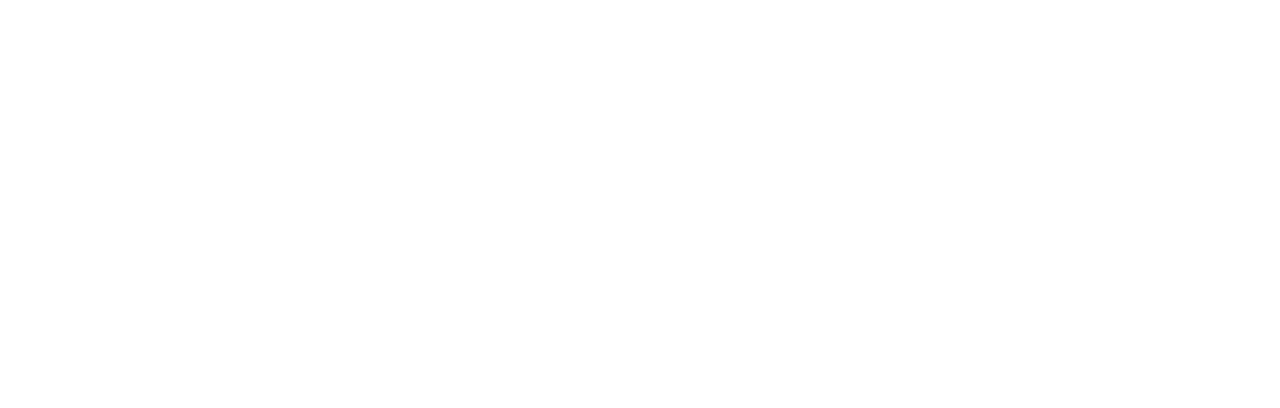
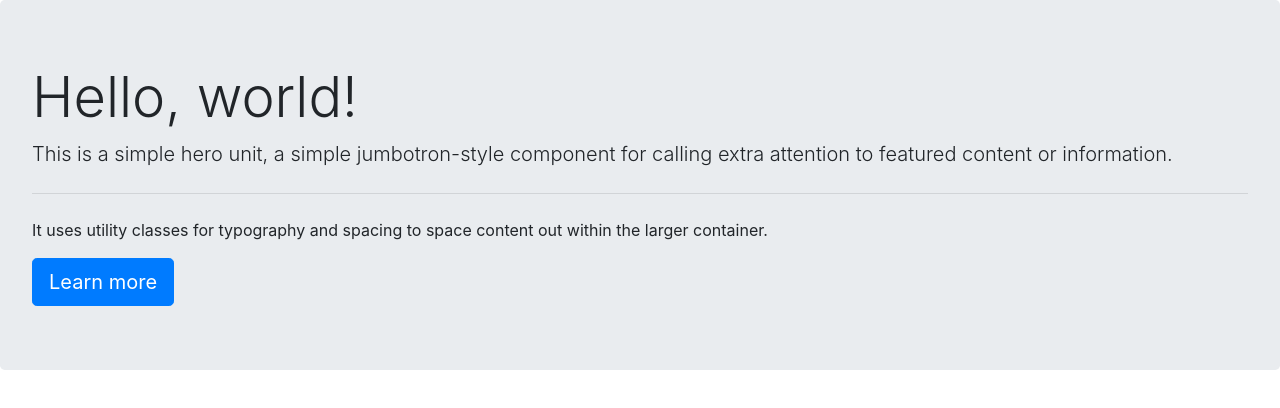
Before and after one commit to hoangodac2805/FirstRepository, a plain HTML site: page index.html in a window 1280 px wide. Drawn offline with nearby package versions, Linux system fonts and the light colour scheme.

Commit message:
them banner

```diff
--- a/index.html
+++ b/index.html
@@ -1,5 +1,6 @@
 <!doctype html>
 <html lang="en">
+
 <head>
   <title>Title</title>
   <!-- Required meta tags -->
@@ -7,14 +8,34 @@
   <meta name="viewport" content="width=device-width, initial-scale=1, shrink-to-fit=no">
 
   <!-- Bootstrap CSS -->
-    <link rel="stylesheet" href="https://stackpath.bootstrapcdn.com/bootstrap/4.3.1/css/bootstrap.min.css" integrity="sha384-ggOyR0iXCbMQv3Xipma34MD+dH/1fQ784/j6cY/iJTQUOhcWr7x9JvoRxT2MZw1T" crossorigin="anonymous">
+  <link rel="stylesheet" href="https://stackpath.bootstrapcdn.com/bootstrap/4.3.1/css/bootstrap.min.css"
+    integrity="sha384-ggOyR0iXCbMQv3Xipma34MD+dH/1fQ784/j6cY/iJTQUOhcWr7x9JvoRxT2MZw1T" crossorigin="anonymous">
 </head>
+
 <body>
+  <div>
+    <div class="jumbotron">
+      <h1 class="display-4">Hello, world!</h1>
+      <p class="lead">This is a simple hero unit, a simple jumbotron-style component for calling extra attention to
+        featured
+        content or information.</p>
+      <hr class="my-4">
+      <p>It uses utility classes for typography and spacing to space content out within the larger container.</p>
+      <a class="btn btn-primary btn-lg" href="#" role="button">Learn more</a>
+    </div>
+  </div>
 
   <!-- Optional JavaScript -->
   <!-- jQuery first, then Popper.js, then Bootstrap JS -->
-    <script src="https://code.jquery.com/jquery-3.3.1.slim.min.js" integrity="sha384-q8i/X+965DzO0rT7abK41JStQIAqVgRVzpbzo5smXKp4YfRvH+8abtTE1Pi6jizo" crossorigin="anonymous"></script>
-    <script src="https://cdnjs.cloudflare.com/ajax/libs/popper.js/1.14.7/umd/popper.min.js" integrity="sha384-UO2eT0CpHqdSJQ6hJty5KVphtPhzWj9WO1clHTMGa3JDZwrnQq4sF86dIHNDz0W1" crossorigin="anonymous"></script>
-    <script src="https://stackpath.bootstrapcdn.com/bootstrap/4.3.1/js/bootstrap.min.js" integrity="sha384-JjSmVgyd0p3pXB1rRibZUAYoIIy6OrQ6VrjIEaFf/nJGzIxFDsf4x0xIM+B07jRM" crossorigin="anonymous"></script>
+  <script src="https://code.jquery.com/jquery-3.3.1.slim.min.js"
+    integrity="sha384-q8i/X+965DzO0rT7abK41JStQIAqVgRVzpbzo5smXKp4YfRvH+8abtTE1Pi6jizo"
+    crossorigin="anonymous"></script>
+  <script src="https://cdnjs.cloudflare.com/ajax/libs/popper.js/1.14.7/umd/popper.min.js"
+    integrity="sha384-UO2eT0CpHqdSJQ6hJty5KVphtPhzWj9WO1clHTMGa3JDZwrnQq4sF86dIHNDz0W1"
+    crossorigin="anonymous"></script>
+  <script src="https://stackpath.bootstrapcdn.com/bootstrap/4.3.1/js/bootstrap.min.js"
+    integrity="sha384-JjSmVgyd0p3pXB1rRibZUAYoIIy6OrQ6VrjIEaFf/nJGzIxFDsf4x0xIM+B07jRM"
+    crossorigin="anonymous"></script>
 </body>
+
 </html>
```
Lines whose indentation alone changed are shown as unchanged.
